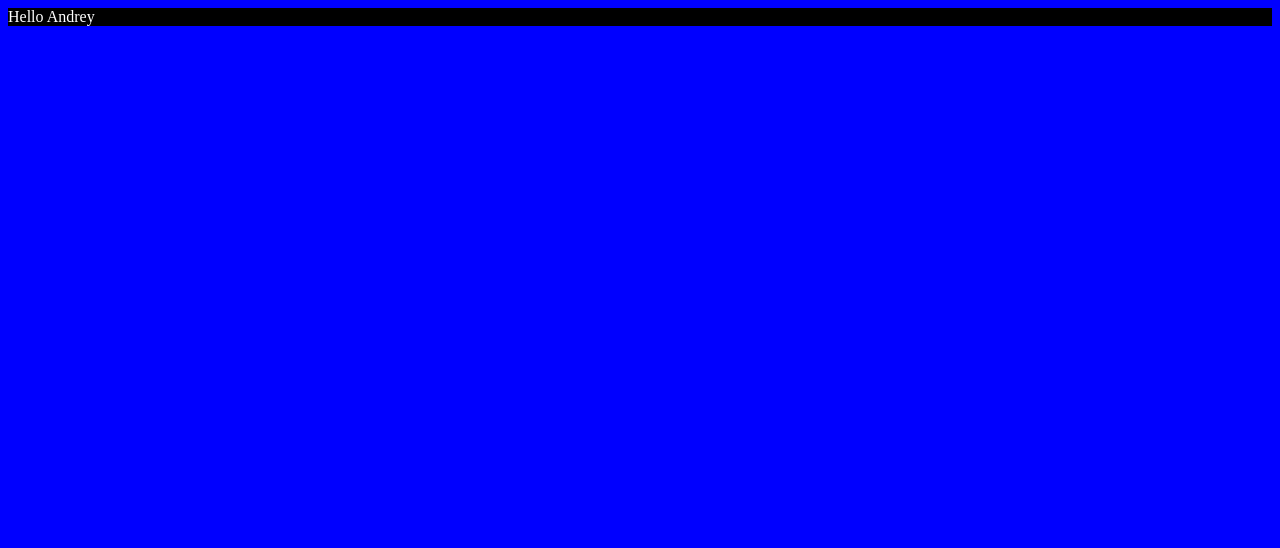
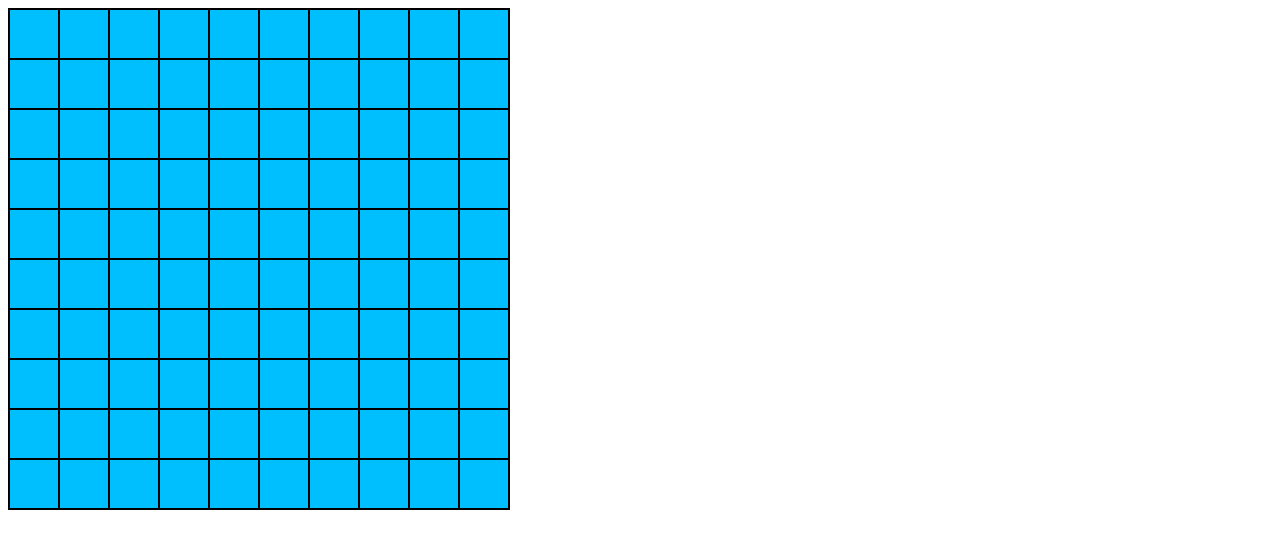
Before and after one commit to shubich/seawars, a React app: page / in a window 1280 px wide. Shown: the top 548 px of the page. Built offline with nearby package versions, Linux system fonts and the light colour scheme.

Commit message:
Add simple SeaChart

```diff
--- /dev/null
+++ b/src/components/SeaChart/SeaChart.scss
@@ -0,0 +1,19 @@
+.SeaChart {
+  display: flex;
+  flex-wrap: wrap;
+  width: 50px * 10;
+  background: deepskyblue;
+  border: 1px solid black;
+
+  .Row {
+    display: flex;
+  }
+
+  .Block {
+    box-sizing: border-box;
+    width: 50px;
+    height: 50px;
+
+    border: 1px solid black;
+  }
+}
--- /dev/null
+++ b/src/components/SeaChart/SeaChart.tsx
@@ -0,0 +1,40 @@
+import * as React from 'react';
+import { ISeaChartProps, ISeaBlock } from './types';
+
+import './SeaChart.scss';
+
+function getInitialState() {
+  const initialState: ISeaBlock[][] = [];
+  const defaultSeaBlock: ISeaBlock = {
+    hasFire: false,
+    hasShip: false,
+  };
+
+  for (let i = 0; i < 10; i += 1) {
+    for (let j = 0; j < 10; j += 1) {
+      if (j === 0) {
+        initialState[i] = [];
+      }
+
+      initialState[i][j] = { ...defaultSeaBlock };
+    }
+  }
+
+  return initialState;
+}
+
+function renderBlock(block: ISeaBlock) {
+  return <div className="Block" />;
+}
+
+function renderRow(row: ISeaBlock[]) {
+  const Row = row.map(renderBlock);
+  return <div className="Row">{Row}</div>;
+}
+
+const SeaChart = ({ seaChart = getInitialState() }: ISeaChartProps) => {
+  const Sea = seaChart.map(renderRow);
+  return <div className="SeaChart">{Sea}</div>;
+};
+
+export default SeaChart;
--- /dev/null
+++ b/src/components/SeaChart/index.ts
@@ -0,0 +1 @@
+export { default } from './SeaChart';
--- /dev/null
+++ b/src/components/SeaChart/types.ts
@@ -0,0 +1,8 @@
+export interface ISeaBlock {
+  hasFire: boolean;
+  hasShip: boolean;
+}
+
+export interface ISeaChartProps {
+  seaChart?: ISeaBlock[][];
+}
--- a/src/index.tsx
+++ b/src/index.tsx
@@ -1,19 +1,5 @@
 import * as React from 'react';
 import * as ReactDOM from 'react-dom';
-import './simple.css';
-import './style.scss';
+import SeaChart from './components/SeaChart';
 
-class HelloMessage extends React.Component<any, any> {
-  render() {
-    return (
-      <div>
-        Hello {this.props.name}
-      </div>
-    );
-  }
-}
-
-ReactDOM.render(
-  <HelloMessage name="Andrey" />,
-  document.getElementById('root'),
-);
+ReactDOM.render(<SeaChart />, document.getElementById('root'));
--- a/src/simple.css
+++ /dev/null
@@ -1,4 +0,0 @@
-div {
-  background: black;
-  color: white;
-}
--- a/src/style.scss
+++ /dev/null
@@ -1,3 +0,0 @@
-body {
-  background: blue;
-}
--- a/tslint.json
+++ b/tslint.json
@@ -12,7 +12,10 @@
       {
         "singleQuote": true,
         "trailingComma": "all"
-      }]
+      }
+    ],
+    "variable-name": [true, "allow-pascal-case"],
+    "interface-name": [true, "always-prefix"]
   },
   "rulesDirectory": []
 }
```
Also changed, not shown: package.json (+9 -9 lines).
